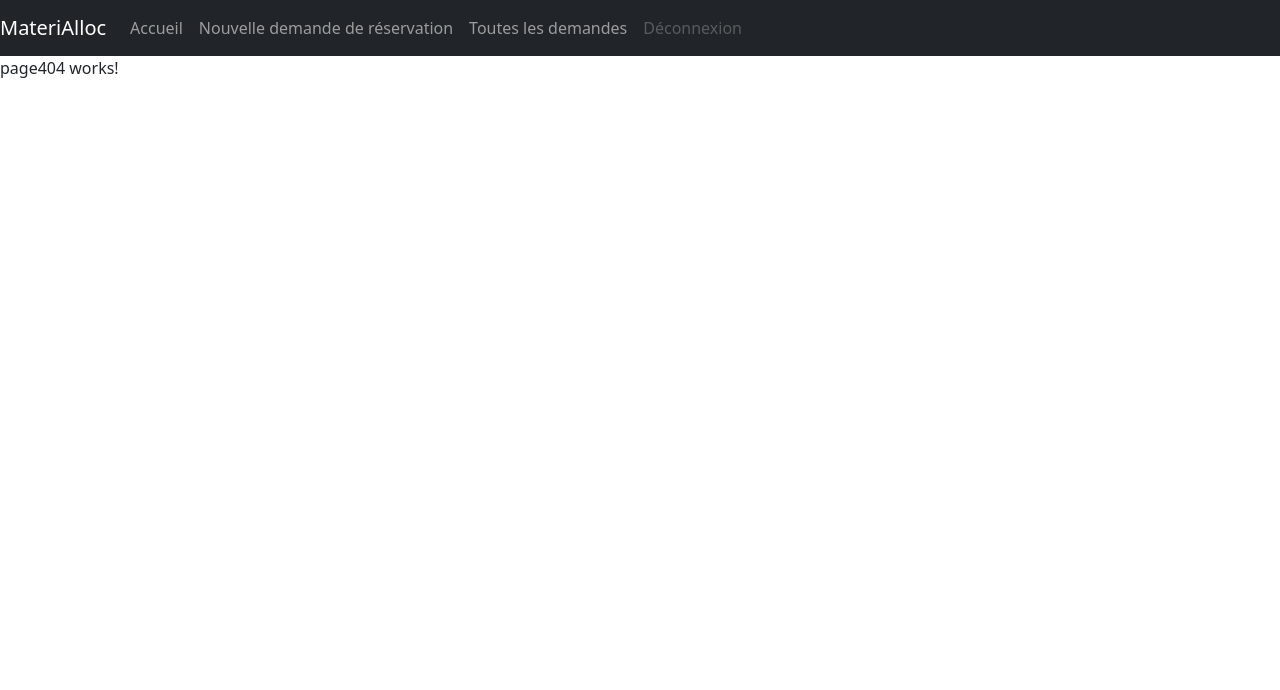
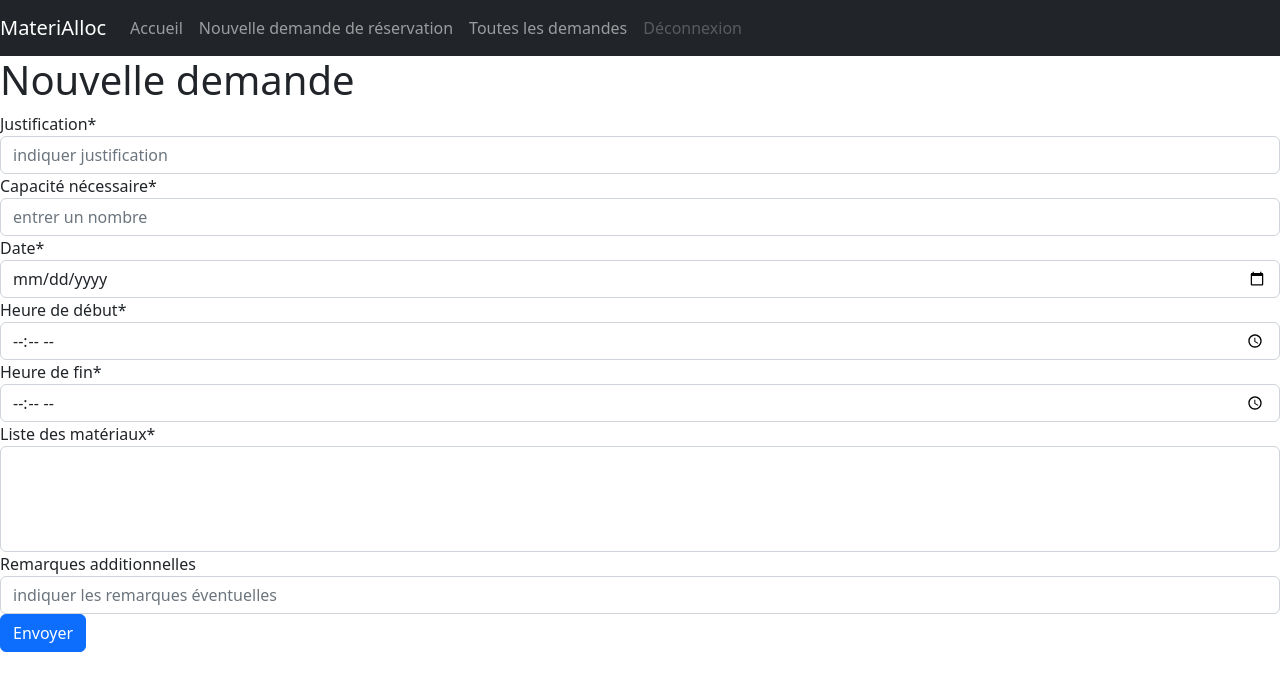
Before and after one commit to fdelonville/MateriAllocFront, an Angular app: page /nouvelle in a window 1280 px wide. Before the commit this address led to /404. Shown: the top 690 px of the page. Built offline with nearby package versions, Linux system fonts and the light colour scheme; no server answers.

Commit message:
started request creation

```diff
--- a/src/app/app-routing.module.ts
+++ b/src/app/app-routing.module.ts
@@ -4,6 +4,7 @@ import { AccueilComponent } from './components/accueil/accueil.component';
 import { Page404Component } from './components/page404/page404.component';
 import { DisplayAllComponent } from './components/request/display-all/display-all.component';
 import { DisplayOneComponent } from './components/request/display-one/display-one.component';
+import { NewComponent } from './components/request/new/new.component';
 
 const routes: Routes = [
 
@@ -20,6 +21,10 @@ const routes: Routes = [
     component: DisplayAllComponent
   },
   {
+    path: 'nouvelle',
+    component: NewComponent
+  },
+  {
     path: '',
     pathMatch: 'full',
     redirectTo: 'accueil'
--- a/src/app/app.module.ts
+++ b/src/app/app.module.ts
@@ -11,6 +11,7 @@ import { HttpClientModule } from '@angular/common/http';
 import { DisplayAllComponent } from './components/request/display-all/display-all.component';
 import { DisplayOneComponent } from './components/request/display-one/display-one.component';
 import { Page404Component } from './components/page404/page404.component';
+import { NewComponent } from './components/request/new/new.component';
 
 @NgModule({
   declarations: [
@@ -20,7 +21,8 @@ import { Page404Component } from './components/page404/page404.component';
     LoginComponent,
     DisplayAllComponent,
     DisplayOneComponent,
-    Page404Component
+    Page404Component,
+    NewComponent
   ],
   imports: [
     BrowserModule,
--- a/src/app/components/header/header.component.html
+++ b/src/app/components/header/header.component.html
@@ -9,7 +9,7 @@
           <a class="nav-link" routerLink="/accueil">Accueil</a>
         </li>
         <li class="nav-item">
-          <a class="nav-link" href="#">Nouvelle demande de réservation</a>
+          <a class="nav-link" href="/nouvelle">Nouvelle demande de réservation</a>
         </li>
         <li class="nav-item">
           <a class="nav-link" routerLink="/requetes">Toutes les demandes</a>
--- a/src/app/components/request/display-all/display-all.component.html
+++ b/src/app/components/request/display-all/display-all.component.html
@@ -1,4 +1,3 @@
-<div class = "content">
 <h2>Liste des requêtes</h2>
     <select #status (change)="onSelected(status.value)">
         <option default value="">Toutes</option>
@@ -13,8 +12,7 @@
         <p>Date : {{request.date}} </p>
         <p>Heure de début : {{request.beginTime}} </p>
         <p>Heure de fin : {{request.endTime}} </p>
-        <p>Statut : {{request.currentStatus}} </p>
+        <p *ngIf ="status.value==''">Statut : {{request.currentStatus}} </p>
         <p>Demandeur : {{request.madeBy}} </p>
     </li>
 </ul>
-</div>
--- a/src/app/components/request/display-one/display-one.component.html
+++ b/src/app/components/request/display-one/display-one.component.html
@@ -2,6 +2,10 @@
 <p> Début : {{request.beginAt | date : "hh:mm"}} </p>
 <p> Fin : {{request.endAt | date : "hh:mm"}} </p>
 <p>Matériel :</p>
-<ul>
+<ul *ngIf = "materials.length > 0">
     <li *ngFor = "let material of materials"> {{material.name}} </li>
 </ul>
+<ul>
+    <li *ngIf = "materials.length === 0"> aucun </li>
+</ul>
+<a routerLink="/requetes">Retour</a>
--- /dev/null
+++ b/src/app/components/request/new/new.component.html
@@ -0,0 +1,36 @@
+<form>
+    <h1>Nouvelle demande</h1>
+      <div class="form-group">
+        <label for="in-justif">Justification*</label>
+        <input type="text" class="form-control" id="in-justif" aria-describedby="emailHelp" placeholder="indiquer justification">
+      </div>
+      <div class="form-group">
+        <label for="in-cap">Capacité nécessaire*</label>
+        <input type="number" class="form-control" id="in-cap" placeholder="entrer un nombre">
+      </div>
+      <div class="form-group">
+        <label for="in-date">Date*</label>
+        <input type="date" class="form-control" id="in-date">
+      </div>
+      <div class="form-group">
+        <label for="in-begin">Heure de début*</label>
+        <input type="time" class="form-control" id="in-begin">
+      </div>
+      <div class="form-group">
+        <label for="in-end">Heure de fin*</label>
+        <input type="time" class="form-control" id="in-end">
+      </div>
+      <div class="form-group">
+        <label for="in-materials">Liste des matériaux*</label>
+        <select class="form-control" multiple id="in-materials">
+            <option *ngFor = "let material of materials">
+                <p> {{material.name}}  </p>
+            </option>
+        </select>
+      </div>
+      <div class="form-group">
+        <label for="in-notes">Remarques additionnelles</label>
+        <input type="text" class="form-control" id="in-notes" aria-describedby="emailHelp" placeholder="indiquer les remarques éventuelles">
+      </div>
+      <button type="submit" class="btn btn-primary">Envoyer</button>
+</form>
--- /dev/null
+++ b/src/app/components/request/new/new.component.ts
@@ -0,0 +1,24 @@
+import { Component, OnInit } from '@angular/core';
+import { Material } from 'src/app/models/material.model';
+import { MaterialService } from 'src/app/services/material.service';
+
+@Component({
+  selector: 'app-new',
+  templateUrl: './new.component.html',
+  styleUrls: ['./new.component.scss']
+})
+export class NewComponent implements OnInit{
+
+  materials!: Material[]
+
+  constructor(private readonly materialService: MaterialService){}
+
+  ngOnInit(): void {
+    this.materialService.getAll().subscribe(
+      {next:(mat:any) => {
+      this.materials = mat;
+    }
+    })
+  }
+
+}
--- /dev/null
+++ b/src/app/services/material.service.ts
@@ -0,0 +1,14 @@
+import { HttpClient } from '@angular/common/http';
+import { Injectable } from '@angular/core';
+import { Material } from '../models/material.model';
+
+@Injectable({
+  providedIn: 'root'
+})
+export class MaterialService {
+
+  constructor(private readonly httpClient: HttpClient) {}
+  getAll(){
+    return this.httpClient.get<Material>('http://localhost:8080/api/material')
+  }
+}
```
Also changed, not shown: src/app/components/request/new/new.component.scss (added), 2 other files (tests, documents, lock files or other folders).
